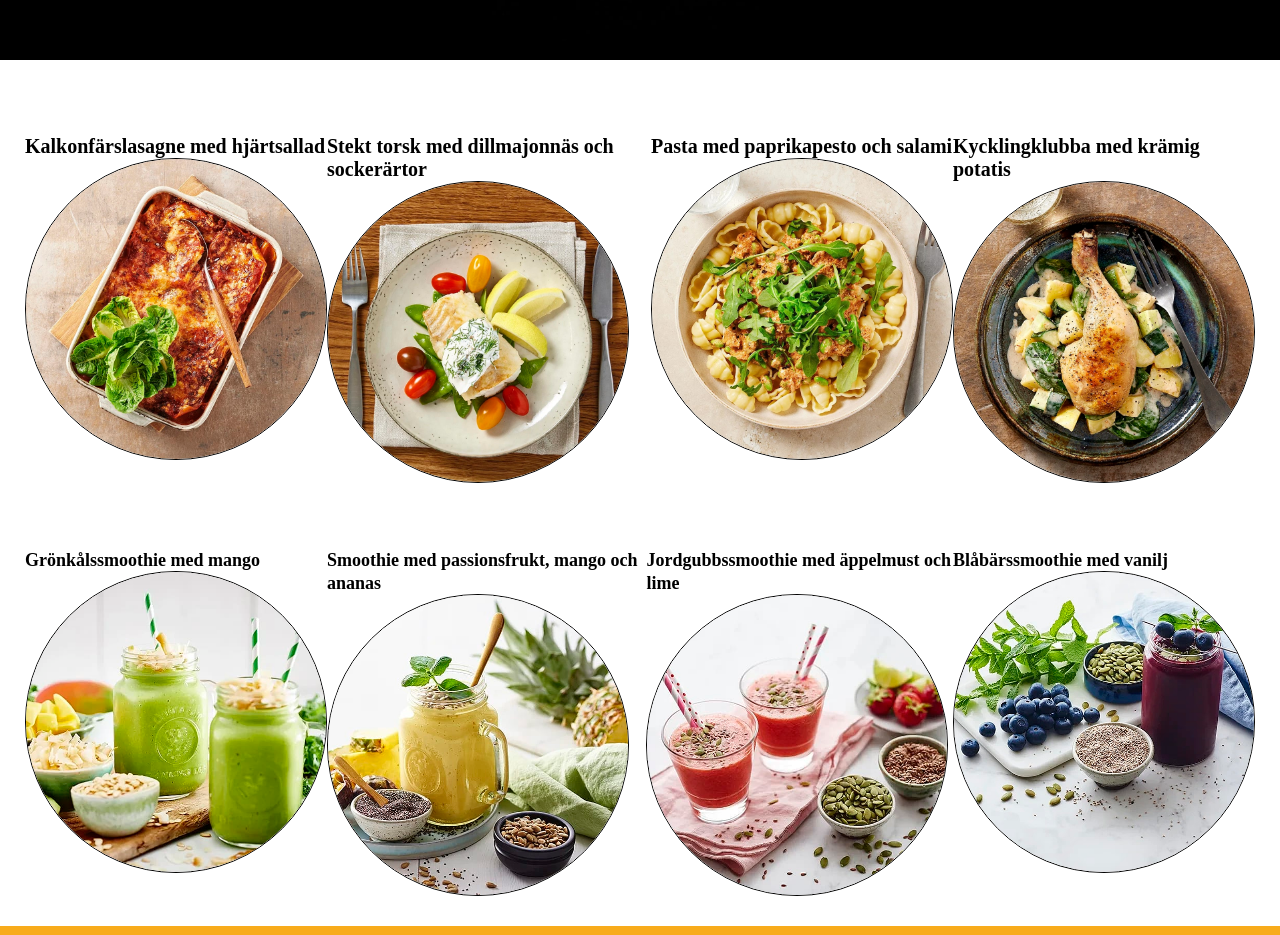
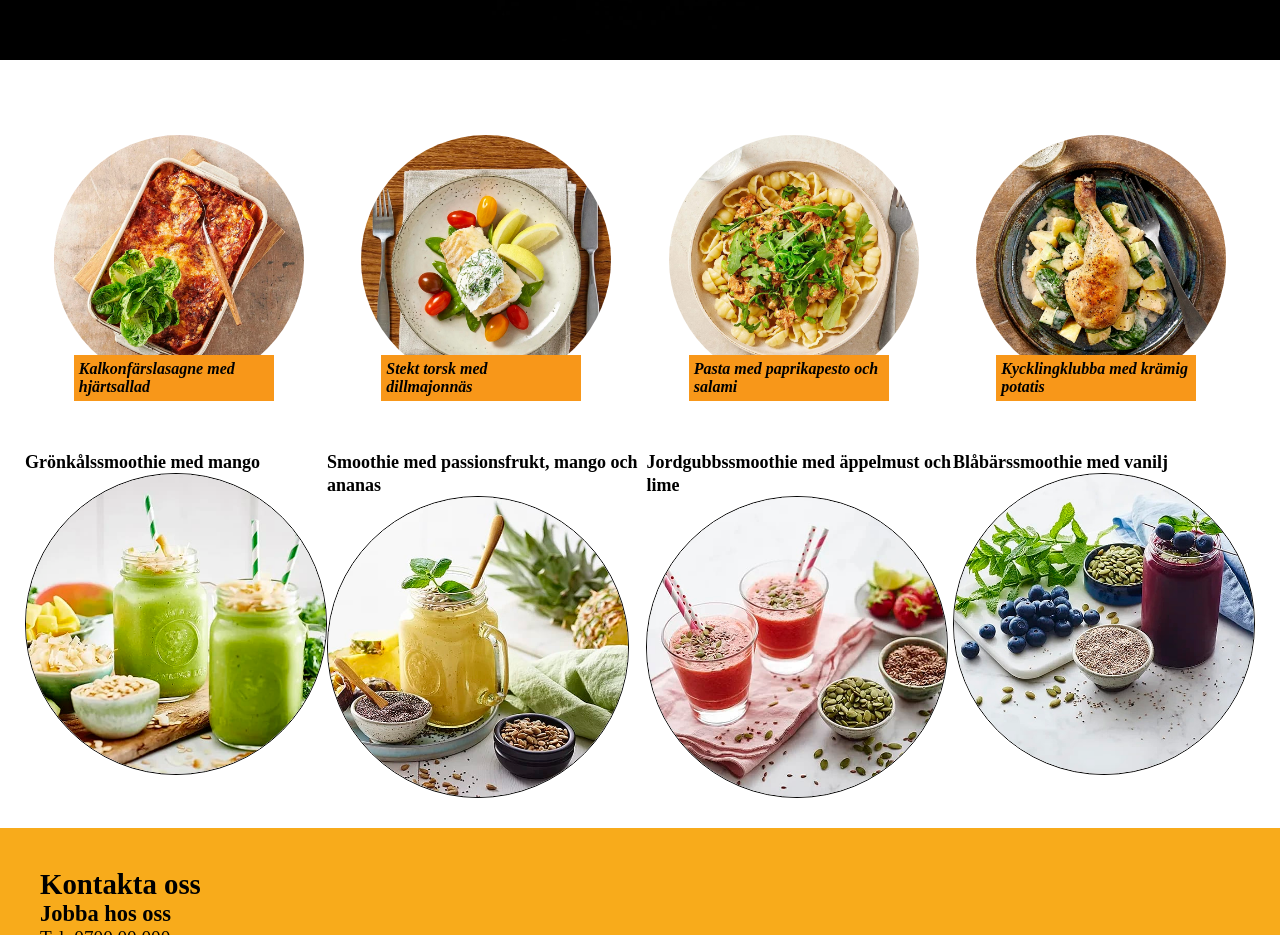
Before and after one commit to ZainabJafari/Recipe-page, a plain HTML site: page Hem.html in a window 1280 px wide. Shown: the part 820-1755 px from the top of the page. Drawn offline with Linux system fonts and the light colour scheme; some packages are replaced by stand-ins of ours; a script that the page names is missing.

Commit message:
style added

```diff
--- a/Hem.html
+++ b/Hem.html
@@ -6,8 +6,9 @@
   <meta http-equiv="X-UA-Compatible" content="IE=edge">
   <meta name="viewport" content="width=device-width, initial-scale=1.0">
   <title>Hitta recept</title>
-  <link rel="stylesheet" href="style.css">
-  <script src="https://cdn.jsdelivr.net/gh/cferdinandi/smooth-scroll/dist/smooth-scroll.polyfills.min.js"></script>
+  <link rel="stylesheet" href="styles.css">
+  <!-- <script src="https://cdn.jsdelivr.net/gh/cferdinandi/smooth-scroll/dist/smooth-scroll.polyfills.min.js"></script>
+  <link rel="stylesheet" href="https://cdn.jsdelivr.net/npm/bootstrap@5.2.3/dist/css/bootstrap.min.css" integrity="sha384-rbsA2VBKQhggwzxH7pPCaAqO46MgnOM80zW1RWuH61DGLwZJEdK2Kadq2F9CUG65" crossorigin="anonymous"> -->
 
 </head>
 
@@ -41,6 +42,7 @@
         </div>
 
 
+
       </section>
 
     </section>
@@ -51,33 +53,33 @@
 
     <section class="mat">
 
-      <article>
+
         <div>
-          <a href="lasane.html"> <label>Kalkonfärslasagne med hjärtsallad</label></a>
-          <a href="lasane.html" target="_blank"><img src="bilder/lasane.jpg" alt="lasane"> </a>
+          <p class="main_del_one_p">Kalkonfärslasagne med hjärtsallad</p>
+          <div class="main_del_one_photo text-break"><a href="lasane.html" target="_blank"><img class="main_del_one_photo" src="bilder/lasane.jpg" alt="lasane"></a></div>
         </div>
-      </article>
 
-      <article>
+
+
         <div>
-          <a href="torsk.html"> <label> Stekt torsk med dillmajonnäs och sockerärtor</label></a>
-          <a href="torsk.html" target="_blank"><img src="bilder/stekt_torsk.jpg" alt="torsk"></a>
+          <p class="main_del_one_p"> Stekt torsk med dillmajonnäs</p>
+         <div class="main_del_one_photo"></div> <a href="torsk.html" target="_blank"><img class="main_del_one_photo" src="bilder/stekt_torsk.jpg" alt="torsk"></a></div>
         </div>
-      </article>
 
-      <article>
+
+
         <div>
-          <a href="pasta.html"> <label>Pasta med paprikapesto och salami</label></a>
-          <a href="pasta.html" target="_blank"><img src="bilder/pasta.jpg" alt="pasta"></a>
+          <p class="main_del_one_p">Pasta med paprikapesto och salami</p>
+         <div class="main_del_one_photo"><a href="pasta.html" target="_blank"><img class="main_del_one_photo" src="bilder/pasta.jpg" alt="pasta"></a></div>
         </div>
-      </article>
 
-      <article>
+
+
         <div>
-          <a href="kyckling.html"> <label>Kycklingklubba med krämig potatis</label></a>
-          <a href="kyckling.html" target="_blank"><img src="bilder/kycklingklubba.jpg" alt="kyckling"></a>
+         <p class="main_del_one_p">Kycklingklubba med krämig potatis</p>
+          <div class="main_del_one_photo"><a href="kyckling.html" target="_blank"><img class="main_del_one_photo" src="bilder/kycklingklubba.jpg" alt="kyckling"></a></div>
         </div>
-      </article>
+
     </section>
 
 
--- a/style.css
+++ b/styles.scss
@@ -105,6 +105,7 @@ ul li a {
 
 /* Main */
 
+
 .mat {
     display: flex;
     flex-direction: row;
@@ -116,10 +117,27 @@ ul li a {
 
 }
 
-.mat img {
-    width: 300px;
+.main_del_one_photo{
+    width: 250px;
     border-radius: 160px;
-    border: 1px solid black;
+    position: relative;
+    // opacity: .9;
+}
+
+.main_del_one_p{
+
+    // color: rgb(109, 81, 27);
+    position: absolute;
+    margin-top: 220px;
+    margin-left: 20px;
+    z-index: 1;
+    font-weight: bold;
+    font-style: italic;
+    font-size: 16px;
+    padding: 5px;
+    inline-size: 190px;
+    background-color: rgb(248, 151, 25);
+    // overflow: hidden;
 }
 
 .mat a {
```
Also changed, not shown: styles.css (added), 1 other file.
